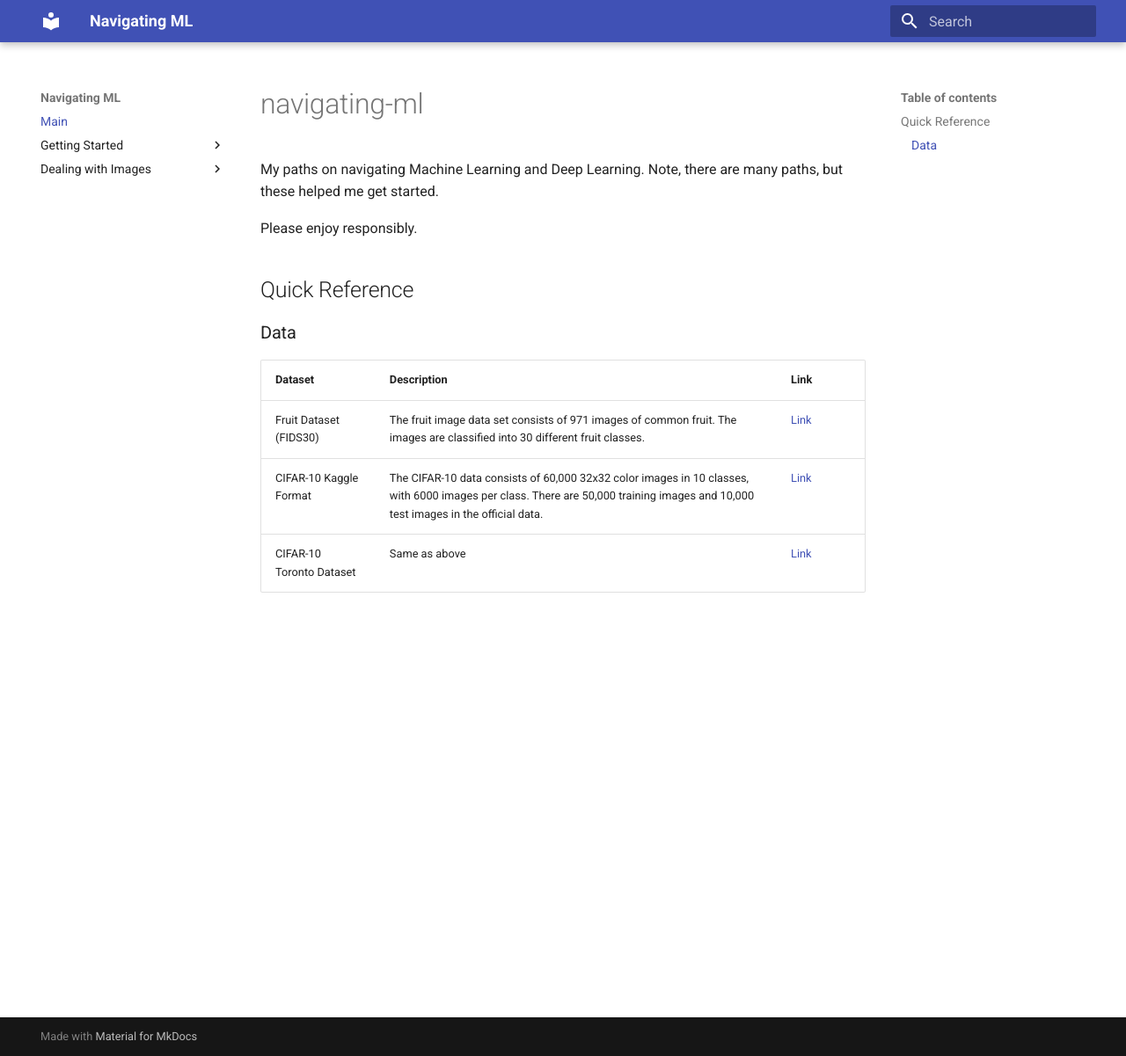
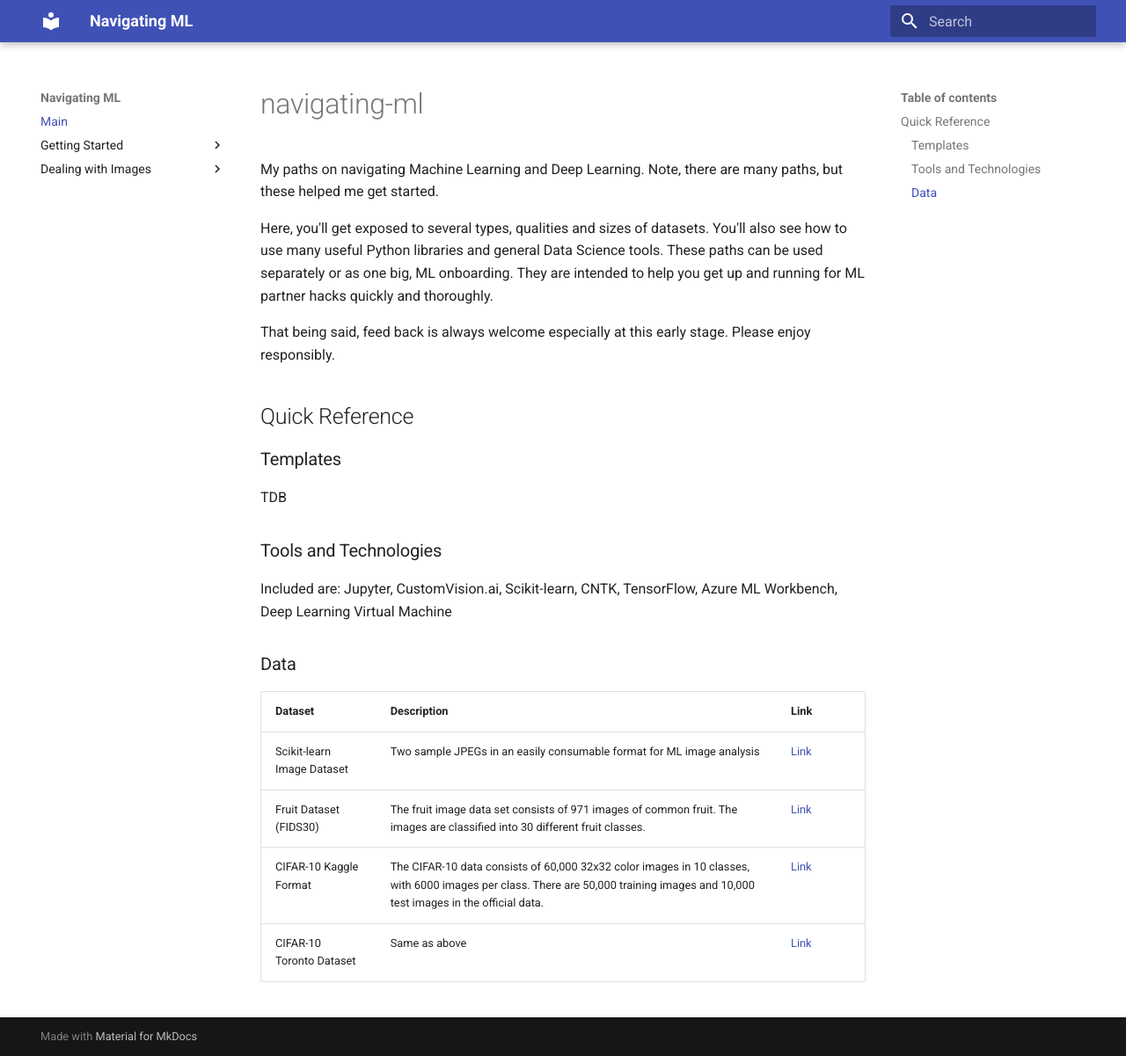
Before and after one commit to michhar/navigating-ml, an MkDocs documentation site: the page built from docs/index.md, in a window 1280 px wide and 1201 px high. Shown: the whole window at 88% size. Built offline with MkDocs 1.6.1 and Material for MkDocs 9.7.7, drawn with Linux system fonts in a browser that asks for light colours; old or Windows-style settings are respelled for this version of MkDocs.

Commit message:
some more info on landing page

```diff
--- a/docs/index.md
+++ b/docs/index.md
@@ -2,14 +2,26 @@
 
 My paths on navigating Machine Learning and Deep Learning.  Note, there are many paths, but these helped me get started.
 
-Please enjoy responsibly.
+Here, you'll get exposed to several types, qualities and sizes of datasets.  You'll also see how to use many useful Python libraries and general Data Science tools.  These paths can be used separately or as one big, ML onboarding.  They are intended to help you get up and running for ML partner hacks quickly and thoroughly.
+
+That being said, feed back is always welcome especially at this early stage.  Please enjoy responsibly.
 
 ## Quick Reference
+
+
+### Templates
+
+TDB
+
+### Tools and Technologies
+
+Included are:  Jupyter, CustomVision.ai, Scikit-learn, CNTK, TensorFlow, Azure ML Workbench, Deep Learning Virtual Machine
 
 ### Data
 
 | Dataset | Description | Link |
 |:------|:------|:------|
+| Scikit-learn Image Dataset | Two sample JPEGs in an easily consumable format for ML image analysis | [Link](http://scikit-learn.org/stable/modules/generated/sklearn.datasets.load_sample_images.html#sklearn.datasets.load_sample_images) |
 | Fruit Dataset (FIDS30) | The fruit image data set consists of 971 images of common fruit. The images are classified into 30 different fruit classes. | [Link](http://www.vicos.si/Downloads/FIDS30) |
 | CIFAR-10 Kaggle Format | The CIFAR-10 data consists of 60,000 32x32 color images in 10 classes, with 6000 images per class. There are 50,000 training images and 10,000 test images in the official data. | [Link](https://www.kaggle.com/c/cifar-10/data) |
 | CIFAR-10 Toronto Dataset | Same as above | [Link](http://www.cs.toronto.edu/~kriz/cifar.html) |
--- a/docs/sitemap.xml
+++ b/docs/sitemap.xml
@@ -4,7 +4,7 @@
 
     <url>
      <loc>/</loc>
-     <lastmod>2017-10-13</lastmod>
+     <lastmod>2017-10-14</lastmod>
      <changefreq>daily</changefreq>
     </url>
 
@@ -13,7 +13,7 @@
 
     <url>
      <loc>/myprereqs/</loc>
-     <lastmod>2017-10-13</lastmod>
+     <lastmod>2017-10-14</lastmod>
      <changefreq>daily</changefreq>
     </url>
 
```
Also changed, not shown: docs/index.html (+39 -1 lines), docs/mkdocs/search_index.json (+13 -3 lines).
